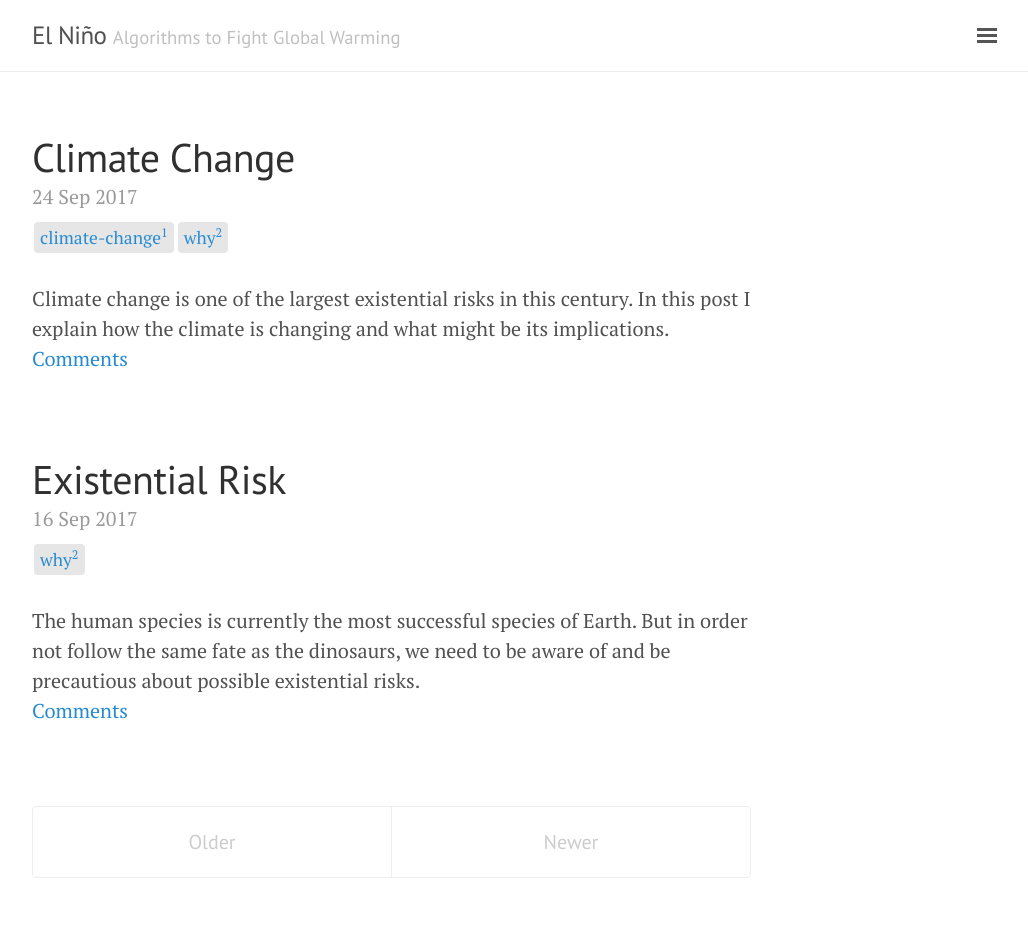
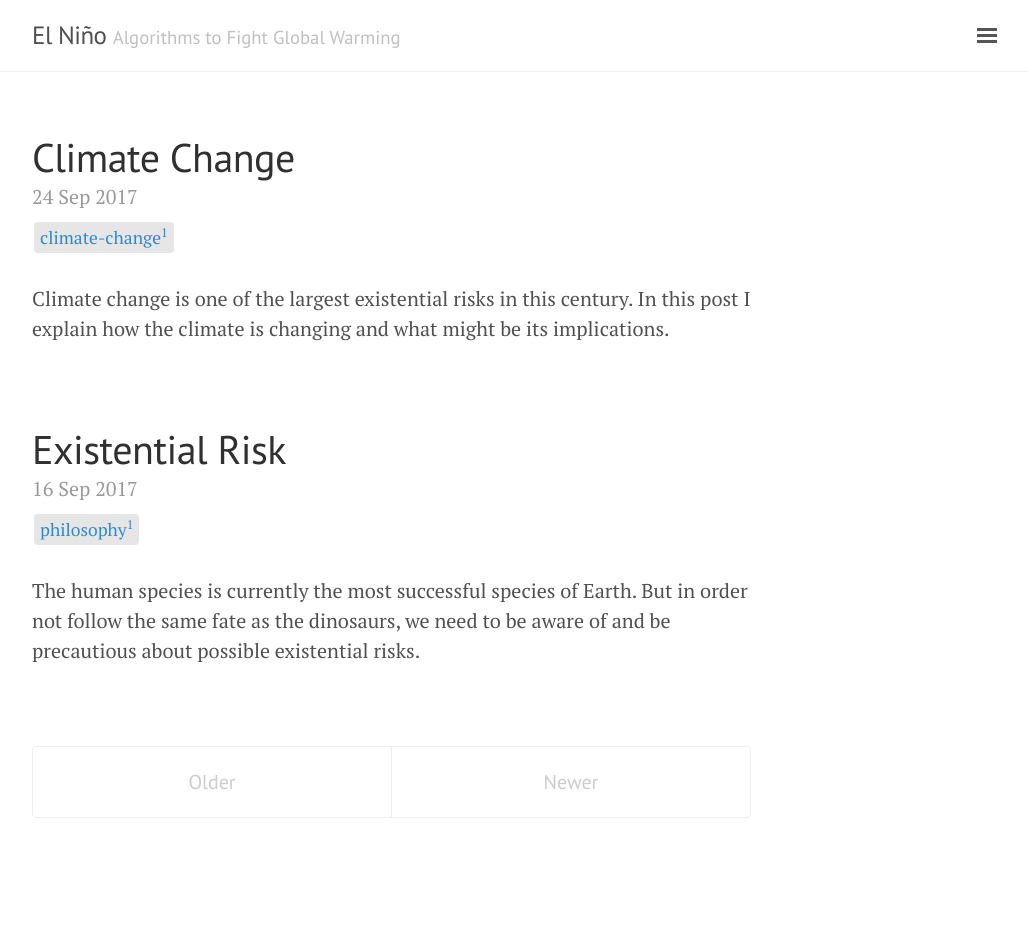
Before and after one commit to sebaheg/sebaheg.github.io, a Jekyll site: the page built from index.html, in a window 1280 px wide. Shown: the whole page, without its empty margins (248-1276 px from the left). Built offline with Jekyll 4.4.1, drawn with Linux system fonts in a browser that asks for light colours; the list of posts is cut into pages by our own code; comment, search, counter and statistics services are not loaded; after the commit the page ends 900 px from its top, so only the background shows below that.

Commit message:
remove comments

```diff
--- a/_posts/2017-09-16-Existential-Risk.md
+++ b/_posts/2017-09-16-Existential-Risk.md
@@ -2,8 +2,8 @@
 layout: post
 title: Existential Risk
 description: The human species is currently the most successful species of Earth. But in order not follow the same fate as the dinosaurs, we need to be aware of and be precautious about possible existential risks.
-tags: [why]
-comments: true
+tags: [philosophy]
+comments: false
 live: true
 ---
 Imagine being on a spaceship travelling through the hostile space at 30 km/s. Outside, it is freezing cold. The hull of the spaceship is keeping you warm and protecting you from deadly ultraviolet radiation. On the spaceship there is a limited supply of water, food, fuel and other necessities. A responsible captain would do everything in her power keep the passengers safe. She would struggle to avoid collision with asteroids, onboard explosions, overheating of the spaceship, degradation of the protecting hull and depletion of the limited resources. The name of the spaceship is planet earth. Its protecting hull is the atmosphere, ozone layer and its magnetic field.
--- a/_posts/2017-09-24-Climate-Change.md
+++ b/_posts/2017-09-24-Climate-Change.md
@@ -1,9 +1,9 @@
 ---
 layout: post
 title: Climate Change
-tags: [climate-change, why]
+tags: [climate-change]
 description: Climate change is one of the largest existential risks in this century. In this post I explain how the climate is changing and what might be its implications.
-comments: true
+comments: false
 live: true
 ---
 
```
